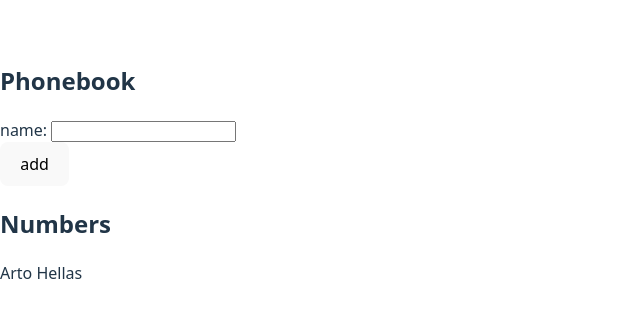
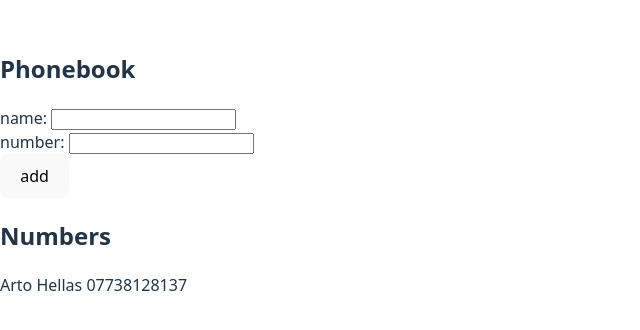
Before and after one commit to Kylef94/fso, a React (Vite) app in the folder part2/phonebook/: page / in a window 1280 px wide. Shown: the part 228-558 px from the top of the page, without its empty margins (0-640 px from the left). Built offline with nearby package versions, Linux system fonts and the light colour scheme.

Commit message:
ex 2.8 done

```diff
--- a/part2/phonebook/src/App.jsx
+++ b/part2/phonebook/src/App.jsx
@@ -2,11 +2,19 @@
 
 const App = () => {
   const [persons, setPersons] = useState([
-    { name: 'Arto Hellas' }
+    { name: 'Arto Hellas',
+      number: "07738128137"
+     }
   ])
   const [newName, setNewName] = useState('')
-  const handleInputChange = (e) => {
+  const [newNumber, setNewNumber] = useState('')
+
+  const handleNameChange = (e) => {
     setNewName(e.target.value)
+  }
+
+  const handleNumberChange = (e) => {
+    setNewNumber(e.target.value)
   }
 
   const handleSubmit = (e) => {
@@ -15,24 +23,22 @@
       alert(`${newName} is already in the phonebook!`)
     }
     else {
-      setPersons(persons.concat({name: newName}))
+      setPersons(persons.concat({name: newName, number: newNumber}))
     }
     setNewName('')
+    setNewNumber('')
   }
 
   return (
     <div>
       <h2>Phonebook</h2>
       <form onSubmit={handleSubmit}>
-        <div>
-          name: <input value={newName} onChange={handleInputChange} />
-        </div>
-        <div>
-          <button type="submit" >add</button>
-        </div>
+        <div>name: <input value={newName} onChange={handleNameChange} /></div>
+        <div>number: <input value={newNumber} onChange={handleNumberChange} /></div>
+        <div><button type="submit" >add</button></div>
       </form>
       <h2>Numbers</h2>
-      {persons.map((person) => <p key={person.name}>{person.name}</p>)}
+      {persons.map((person) => <p key={person.name}>{person.name} {person.number}</p>)}
     </div>
   )
 }
```
